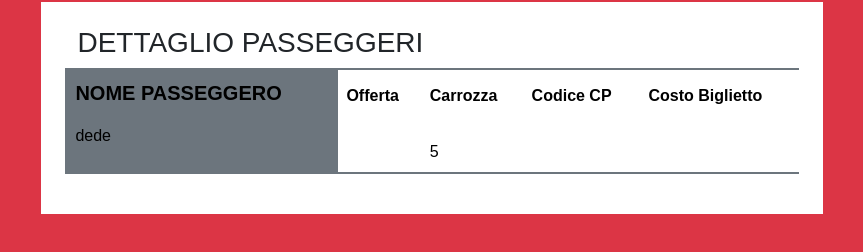
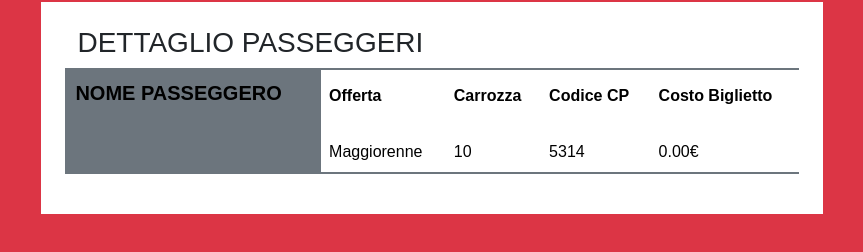
Before and after one commit to CraciaDenisStefan/js-biglietto-treno-form, a plain HTML site: page index.html in a window 1280 px wide. Both pictures are taken after a click on the button "Genera". Shown: the part 380-632 px from the top of the page, without its empty margins (208-1071 px from the left). Drawn offline with nearby package versions, Linux system fonts and the light colour scheme.

Commit message:
Esercizio completato

```diff
--- a/index.html
+++ b/index.html
@@ -13,7 +13,7 @@
     <!-- Inizio row richiesta dati -->
     <h1>CALCOLA IL PREZZO DEL TUO BIGLIETTO</h1>
     <div class="container">
-        <div class="row form-group border rounded justify-content-center g-5 py-4 mb-3">
+        <form class="row  border rounded justify-content-center g-5 py-4 mb-3">
                 <div class="col-3 text-center">
                     <label for="nome_cognome" class="form-label text-danger">Nome Cognome</label>
                     <input type="text" class="form-control border-danger text-center" id="nome_cognome">
@@ -23,20 +23,18 @@
                     <input type="text" class="form-control border-danger text-center" id="km_utente">
                 </div>
                 <div class="col-3 text-center">
-                    <label for="citta" class="form-label border-danger text-center text-danger">Fascia d'eta</label>
+                    <label for="eta" class="form-label border-danger text-center text-danger">Fascia d'eta</label>
                     <select class="form-select border-danger " id="eta">
                         <option value="Maggiorenne">Maggiorenne</option>
                         <option value="Minorenne">Minorenne</option>
                         <option value="Over 65">Over 65</option>
                     </select>
                 </div>
-
-                <div class="col-12 text-center">
-                    <button type="submit"  id="genera" class="btn bck_btn text-danger " value="">Genera</button>
-                    <button type="reset" id="annulla" class="btn bck_btn  text-danger " value="">Anulla</button>
-                </div>
-        </div>
-
+            <div class="col-12 text-center">
+                <button type="button"  id="genera" class="btn bck_btn text-danger " value="">Genera</button>
+                <button type="reset"  id="annulla" class="btn bck_btn  text-danger " value="">Anulla</button>
+            </div>
+        </form>
         <h1>IL TUO BIGLIETTO</h1>
         <!-- Inizio row biglietto stampato -->
         <div class="row justify-content-center p-4">
@@ -53,9 +51,9 @@
                 </thead>
                 <tbody>
                   <tr>
-                    <td id="nome_passeggero" class="bg-secondary"> dede</td>
+                    <td id="nome_passeggero" class="bg-secondary"></td>
                     <td id="tipo_biglietto" class="pt-4"></td>
-                    <td id="numero_carrozza" class="pt-4">5</td>
+                    <td id="numero_carrozza" class="pt-4"></td>
                     <td id="codice_cp" class="pt-4"></td>
                     <td id="prezzo_biglietto" class="pt-4"></td>
                   </tr>
--- a/js/script.js
+++ b/js/script.js
@@ -21,4 +21,25 @@ button.addEventListener(`click`, function(){
         prezzo = (prezzo - sconto_40);
             console.log(prezzo)
         }
+
+     if(isNaN(input_km) || !isNaN(input_nome))  {
+        alert(`I valori da te inseriti non sono accettati!`)
+        location.reload()
+     }
+
+     if (document.getElementById("nome_cognome").value.length < 6){
+        alert(`Numero di carrateri inferiore al minimo !`)
+        location.reload()
+     }
+
+
+    document.getElementById(`nome_passeggero`).innerHTML = input_nome;
+    document.getElementById(`tipo_biglietto`).innerHTML = sel_eta;
+    document.getElementById(`prezzo_biglietto`).innerHTML = `${(prezzo).toFixed(2)}€`;
+
+    let n_car = Math.floor(Math.random() * 10 +1);
+    document.getElementById(`numero_carrozza`).innerHTML = n_car;
+    let cp = Math.floor(Math.random() * 10000 +1);
+    document.getElementById(`codice_cp`).innerHTML = cp;
+
 })
```
